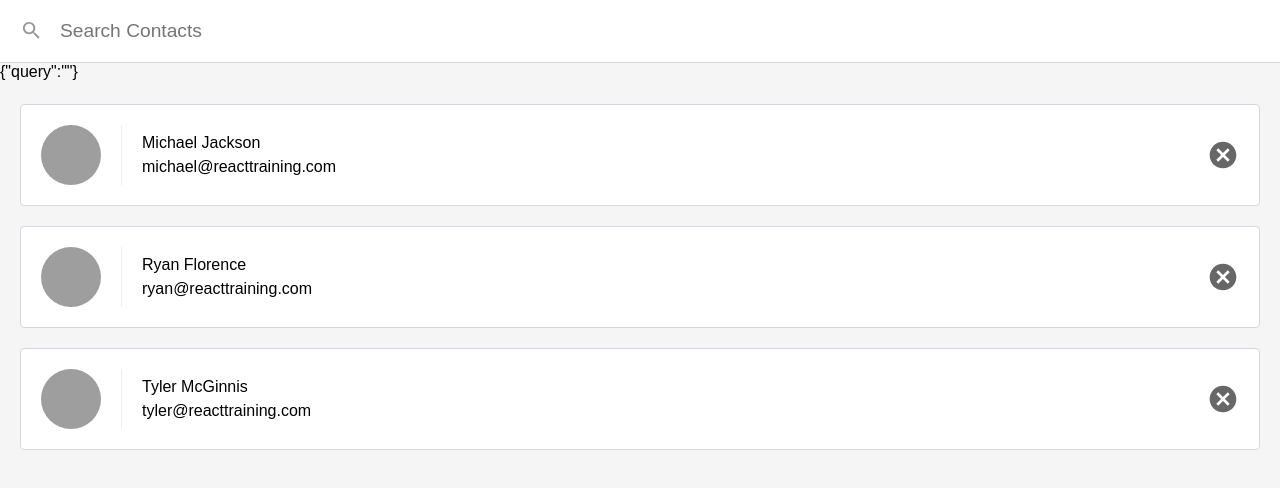
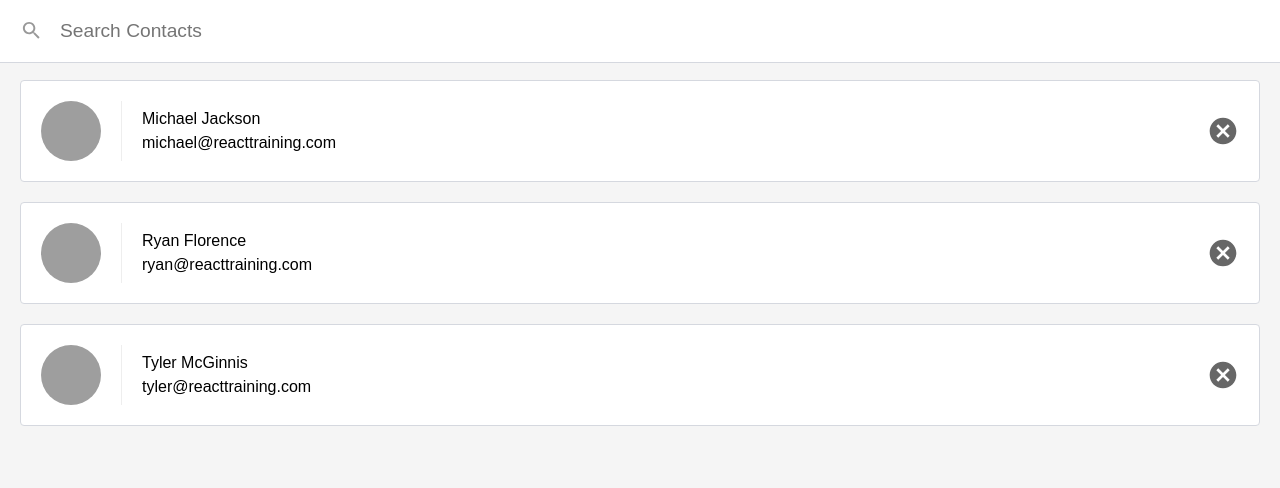
Before and after one commit to Mustafa017/my_React_app, a React (Create React App) app: page / in a window 1280 px wide. Shown: the top 488 px of the page. Built offline with nearby package versions, Linux system fonts and the light colour scheme.

Commit message:
Feat: Add the Now showing

```diff
--- a/src/ListContacts.js
+++ b/src/ListContacts.js
@@ -23,16 +23,22 @@ class ListContact extends Component {
     });
   };
 
+  clearQuery = () => {
+    this.setState({
+      query: "",
+    });
+  };
+
   render() {
+    const { contacts, onDeleteContact } = this.props;
+    const { query } = this.state;
     let showingContacts;
 
-    if (this.state.query) {
-      const match = new RegExp(escapeRegExp(this.state.query), "i");
-      showingContacts = this.props.contacts.filter((contact) =>
-        match.test(contact.name)
-      );
+    if (query) {
+      const match = new RegExp(escapeRegExp(query), "i");
+      showingContacts = contacts.filter((contact) => match.test(contact.name));
     } else {
-      showingContacts = this.props.contacts;
+      showingContacts = contacts;
     }
 
     showingContacts.sort(sortBy("name"));
@@ -44,7 +50,7 @@ class ListContact extends Component {
             className="search-contacts"
             type="text"
             placeholder="Search Contacts"
-            value={this.state.query}
+            value={query}
             // 1. whenever a value changes, the onchange event listener invokes updateQuery passing it the text.
             // 2. Then updateQuery function updates the state (i.e the query property)
             // 3. The Input field is updated with the value in the state.
@@ -53,7 +59,16 @@ class ListContact extends Component {
             }}
           />
         </div>
-        {JSON.stringify(this.state)}
+        {/* {JSON.stringify(this.state)} */}
+
+        {showingContacts.length !== contacts.length && (
+          <div className="showing-contacts">
+            <span>
+              Now showing {showingContacts.length} of {contacts.length} total.
+            </span>
+            <button onClick={this.clearQuery}>Show all</button>
+          </div>
+        )}
         <ol className="contact-list">
           {showingContacts.map((contact) => (
             <li key={contact.id} className="contact-list-item">
@@ -68,7 +83,7 @@ class ListContact extends Component {
               </div>
               <button
                 className="contact-remove"
-                onClick={() => this.props.onDeleteContact(contact)}
+                onClick={() => onDeleteContact(contact)}
               >
                 remove
               </button>
```
